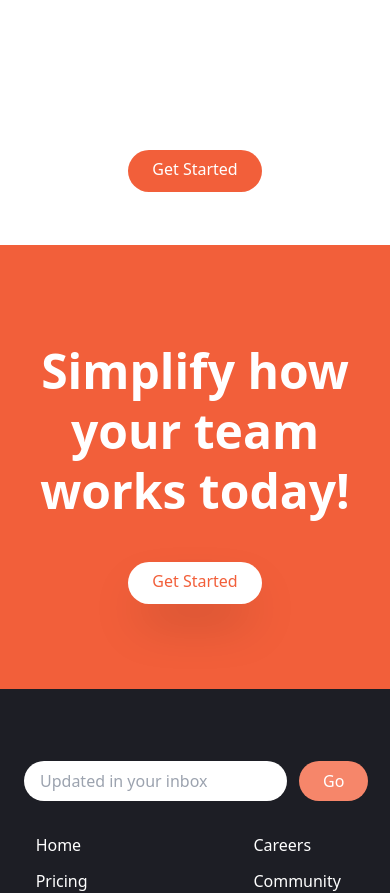
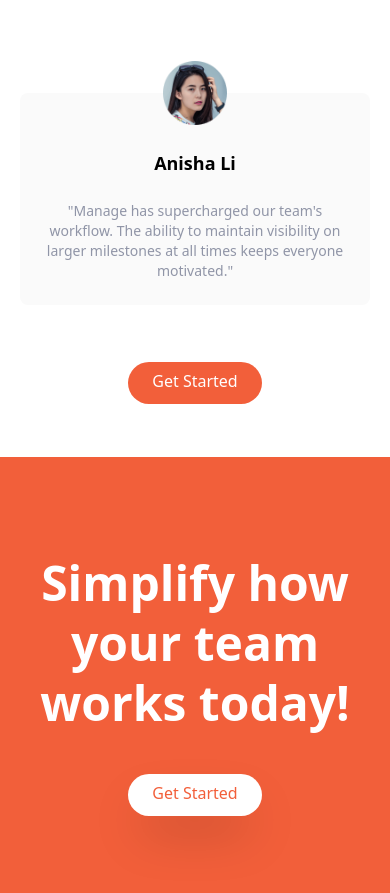
Before and after one commit to HezekielT/ReactTailwind, a website: page index.html in a window 390 px wide. Shown: the part 1969-2862 px from the top of the page. Drawn offline with nearby package versions, Linux system fonts and the light colour scheme; files that its build step writes are made by us from their sources.

Commit message:
finished index.html

```diff
--- a/index.html
+++ b/index.html
@@ -200,8 +200,8 @@
       <!-- Testimonials Container -->
       <div class="flex flex-col mt-24 md:flex-row md:space-x-6">
         <!-- Testimonial 1 -->
-        <div class="hidden flex-col items-center p-6 space-y-6 rounded-lg
-        bg-veryLightGray md:flex md:w-1/3">
+        <div class="flex flex-col items-center p-6 space-y-6 rounded-lg
+        bg-veryLightGray md:w-1/3">
           <img src="img/avatar-anisha.png" alt="anisha" class="w-16 -mt-14">
           <h5 class="text-lg font-bold">Anisha Li</h5>
           <p class="text-sm text-darkGrayishBlue">
```
